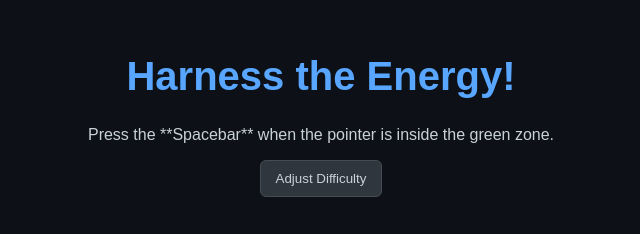
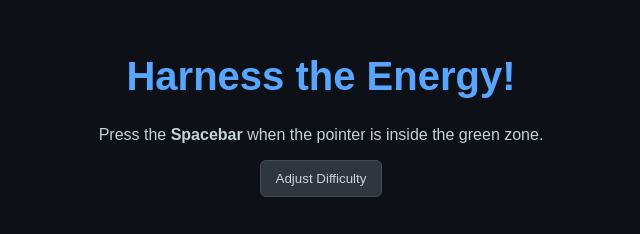
Before and after one commit to Jmonk106/dnd-precision, a plain HTML site: page index.html in a window 1280 px wide. Shown: the part 218-452 px from the top of the page, 319-959 px from the left. Drawn offline with Linux system fonts and the light colour scheme.

Commit message:
Update index.html

```diff
--- a/index.html
+++ b/index.html
@@ -9,7 +9,7 @@
 <body>
     <div class="container">
         <h1>Harness the Energy!</h1>
-        <p>Press the **Spacebar** when the pointer is inside the green zone.</p>
+        <p>Press the <strong>Spacebar</strong> when the pointer is inside the green zone.</p>
 
         <button id="toggle-settings-btn">Adjust Difficulty</button>
 
```
